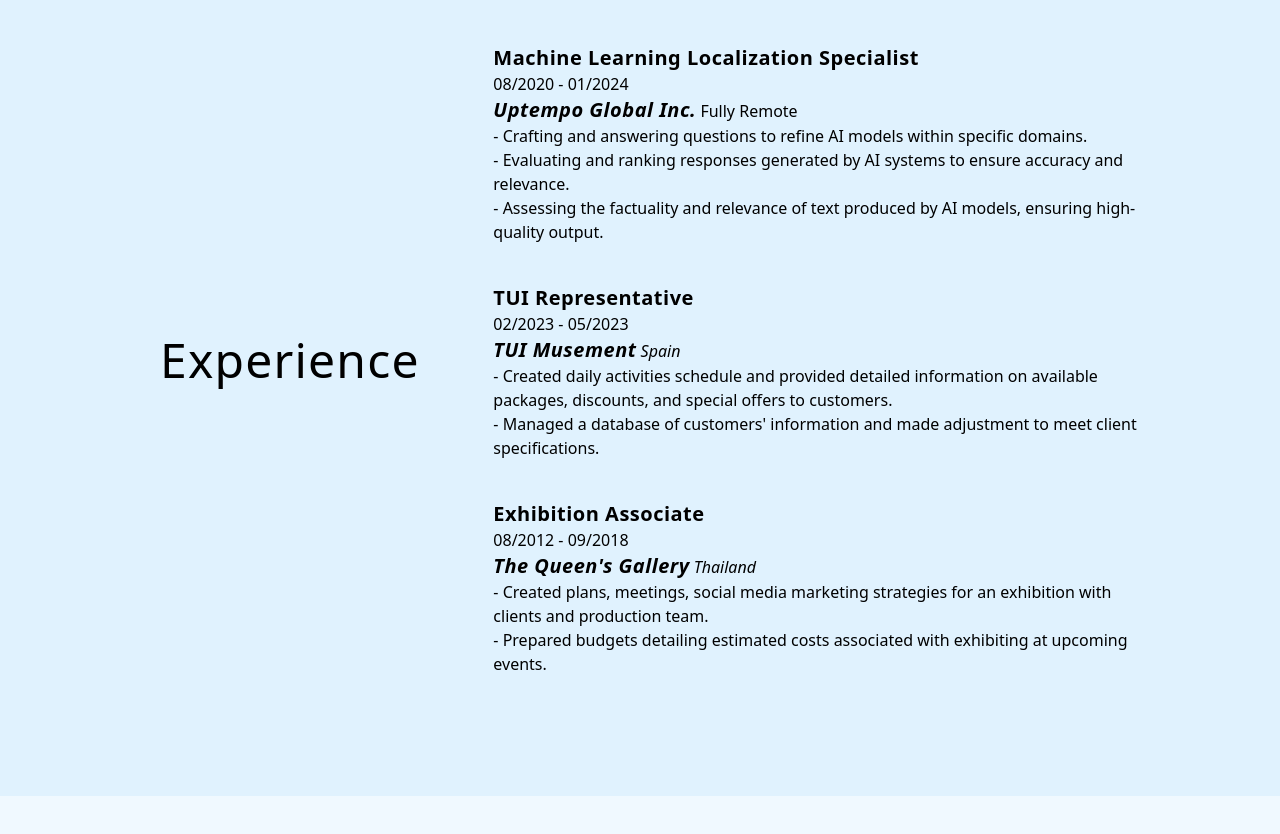
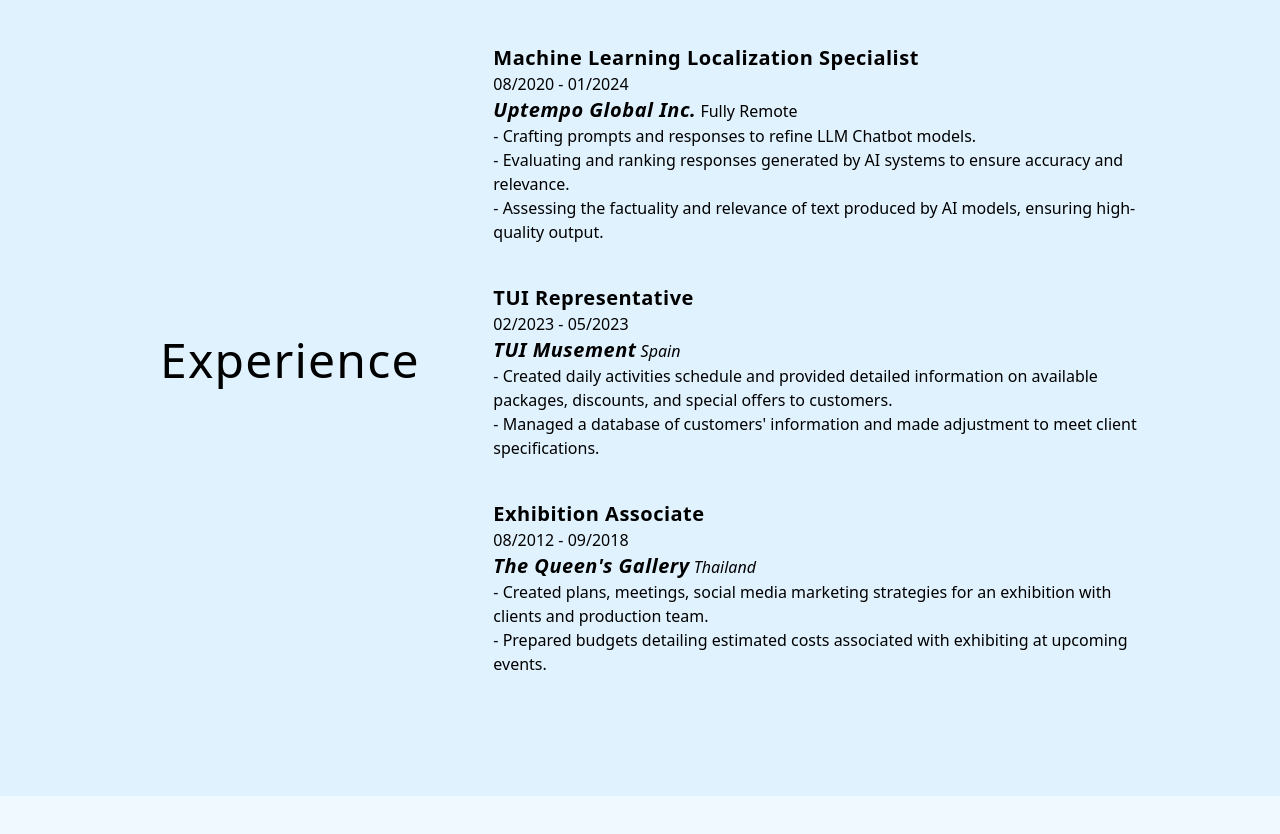
Before and after one commit to Asayaobi/Portfolio-Tailwind, a website: page public/index.html in a window 1280 px wide. Shown: the part 1640-2474 px from the top of the page. Drawn offline with Linux system fonts and the light colour scheme.

Commit message:
update job description

```diff
--- a/public/index.html
+++ b/public/index.html
@@ -73,7 +73,7 @@
                         <span class="font-bold italic text-xl tracking-wide">Uptempo Global Inc.</span>
                         <span classN="italic">   Fully Remote</span>
                     </div>
-                <div>- Crafting and answering questions to refine AI models within specific domains.</div>
+                <div>- Crafting prompts and responses to refine LLM Chatbot models.</div>
                 <div>- Evaluating and ranking responses generated by AI systems to ensure accuracy and relevance.</div>
                 <div>- Assessing the factuality and relevance of text produced by AI models, ensuring high-quality output.</div>
             </div>
```
